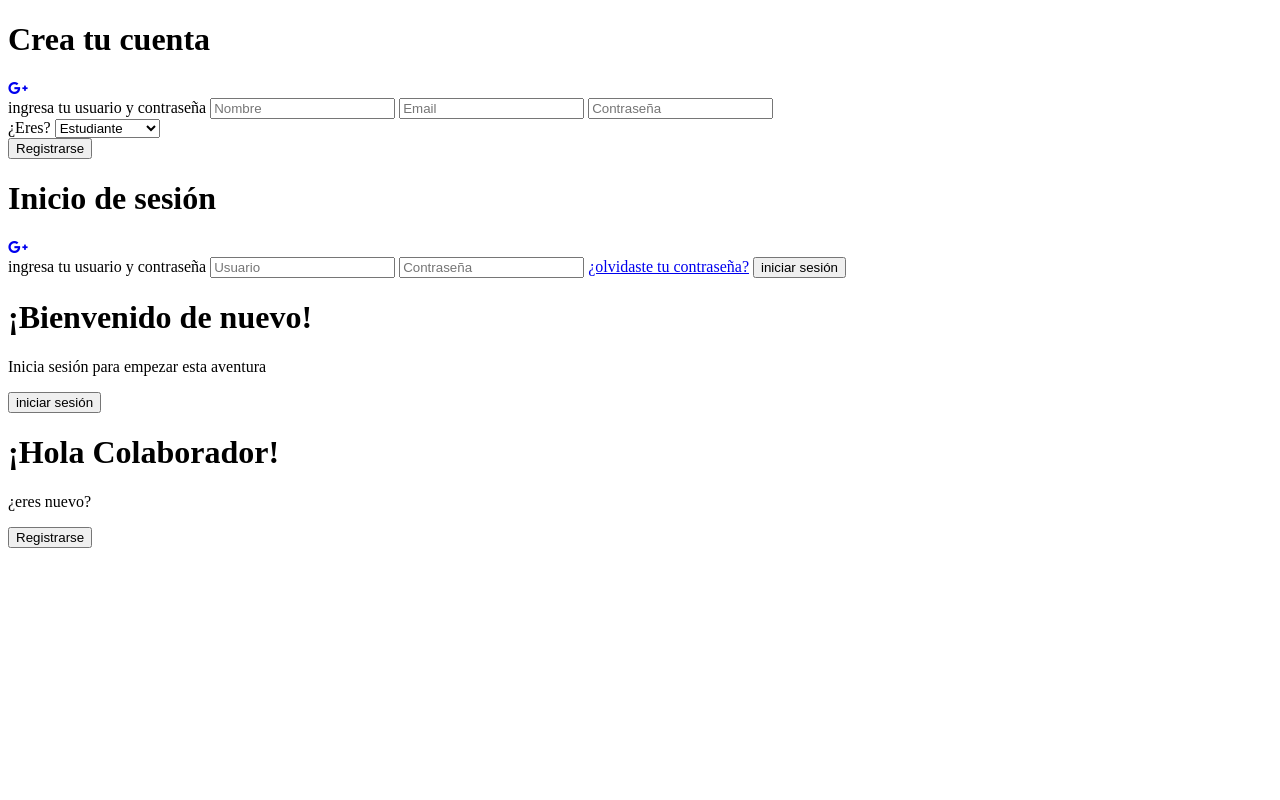
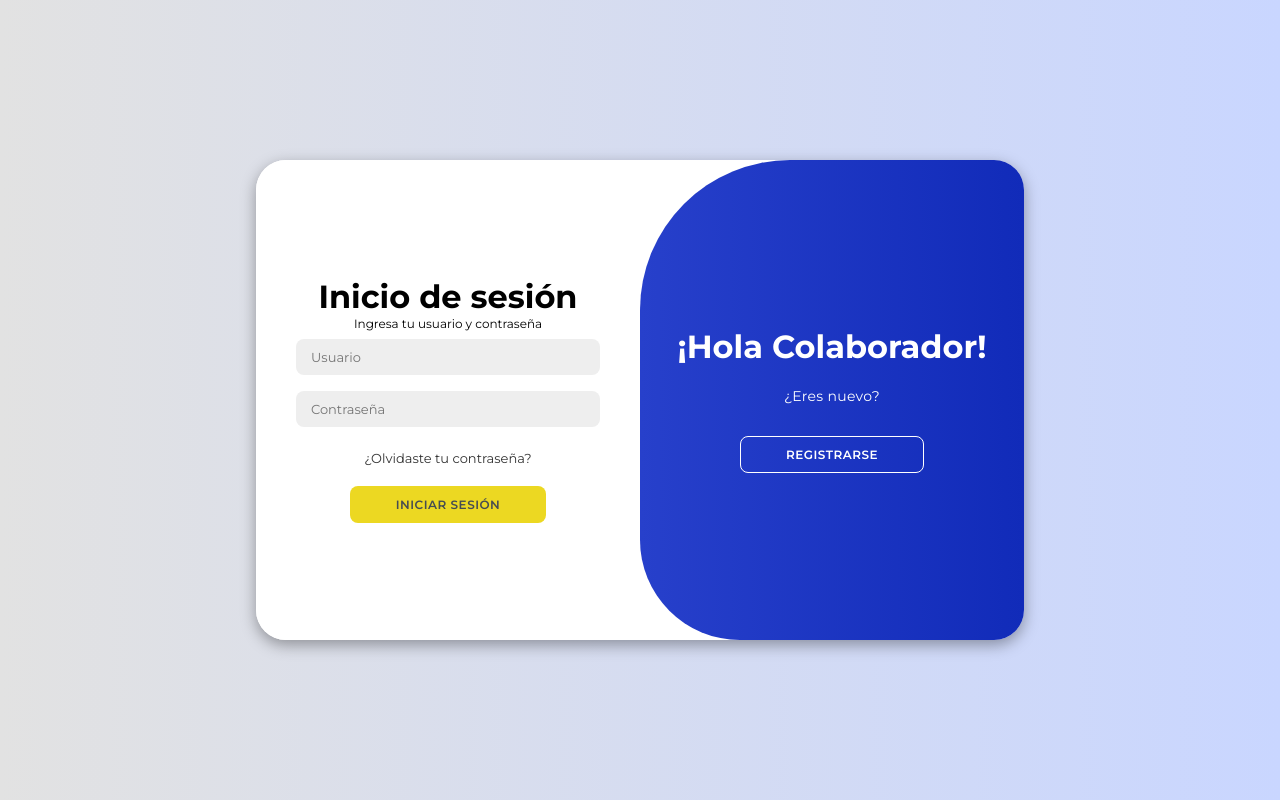
Before and after one commit to Roberstxx/Gestor-de-prestamos-CIC, a plain HTML site: page templates/login.html in a window 1280 px wide. Drawn offline with Linux system fonts and the light colour scheme.

Commit message:
login.html

```diff
--- a/templates/login.html
+++ b/templates/login.html
@@ -1,74 +1,89 @@
 <!DOCTYPE html>
-<html lang="en">
+<html lang="es">
 
 <head>
     <meta charset="UTF-8">
     <meta name="viewport" content="width=device-width, initial-scale=1.0">
+    <title>Login CIC</title>
+
+    <!-- Font Awesome -->
     <link rel="stylesheet" href="https://cdnjs.cloudflare.com/ajax/libs/font-awesome/6.4.2/css/all.min.css">
-    <link rel="stylesheet" href="style.css">
-    <title>Modern Login Page | AsmrProg</title>
+
+    <!-- CSS personalizado -->
+    <link rel="stylesheet" href="/static/css/login.css">
 </head>
 
 <body>
 
     <div class="container" id="container">
+
+        <!-- Registro -->
         <div class="form-container sign-up">
             <form id="signUpForm">
                 <h1>Crea tu cuenta</h1>
-                <div class="social-icons">
-                    <a href="#" class="icon"><i class="fa-brands fa-google-plus-g"></i></a>
-                </div>
-                <span>ingresa tu usuario y contraseña</span>
-                <input type="text" placeholder="Nombre">
-                <input type="email" placeholder="Email">
-                <input type="password" placeholder="Contraseña">
+                <span>Ingresa tu información para registrarte</span>
+
+                <input type="text" name="name" placeholder="Nombre" required>
+                <input type="email" name="email" placeholder="Email" required>
+                <input type="password" name="password" placeholder="Contraseña" required>
 
                 <div>
                     <label for="userType">¿Eres?</label>
-                    <select id="userType">
+                    <select id="userType" name="userType" required>
                         <option value="student">Estudiante</option>
                         <option value="admin">Administrador</option>
                     </select>
                 </div>
 
+                <!-- Campo clave de sesión (solo estudiantes) -->
+                <div id="sessionKeyField" style="display: none;">
+                    <label for="sessionKey">Clave de sesión:</label>
+                    <input type="text" id="sessionKey" name="sessionKey" placeholder="Clave que te dio tu profesor">
+                </div>
+
+                <!-- Campo clave de administrador -->
                 <div id="adminKeyField" style="display: none;">
-                    <input type="text" placeholder="Llave de Administrador" id="adminKey">
+                    <label for="adminKey">Llave de Administrador:</label>
+                    <input type="text" id="adminKey" name="adminKey" placeholder="Llave de Administrador">
                 </div>
 
                 <button type="submit">Registrarse</button>
             </form>
         </div>
+
+        <!-- Inicio de sesión -->
         <div class="form-container sign-in">
-            <form>
+            <form id="signInForm">
                 <h1>Inicio de sesión</h1>
-                <div class="social-icons">
-                    <a href="#" class="icon"><i class="fa-brands fa-google-plus-g"></i></a>
-                </div>
-                <span>ingresa tu usuario y contraseña</span>
-                <input type="user" placeholder="Usuario">
-                <input type="password" placeholder="Contraseña">
-                <a href="#">¿olvidaste tu contraseña?</a>
+                <span>Ingresa tu usuario y contraseña</span>
 
-                <button>iniciar sesión</button>
+                <input type="text" name="user" placeholder="Usuario" required>
+                <input type="password" name="password" placeholder="Contraseña" required>
+
+                <a href="#">¿Olvidaste tu contraseña?</a>
+                <button type="submit">Iniciar sesión</button>
             </form>
         </div>
+
+        <!-- Panel de alternancia -->
         <div class="toggle-container">
             <div class="toggle">
                 <div class="toggle-panel toggle-left">
                     <h1>¡Bienvenido de nuevo!</h1>
                     <p>Inicia sesión para empezar esta aventura</p>
-                    <button class="hidden" id="login">iniciar sesión</button>
+                    <button class="hidden" id="login">Iniciar sesión</button>
                 </div>
                 <div class="toggle-panel toggle-right">
                     <h1>¡Hola Colaborador!</h1>
-                    <p>¿eres nuevo?</p>
+                    <p>¿Eres nuevo?</p>
                     <button class="hidden" id="register">Registrarse</button>
                 </div>
             </div>
         </div>
     </div>
 
-    <script src="script.js"></script>
+    <!-- JS -->
+    <script src="/static/js/login.js"></script>
 </body>
 
 </html>
```
